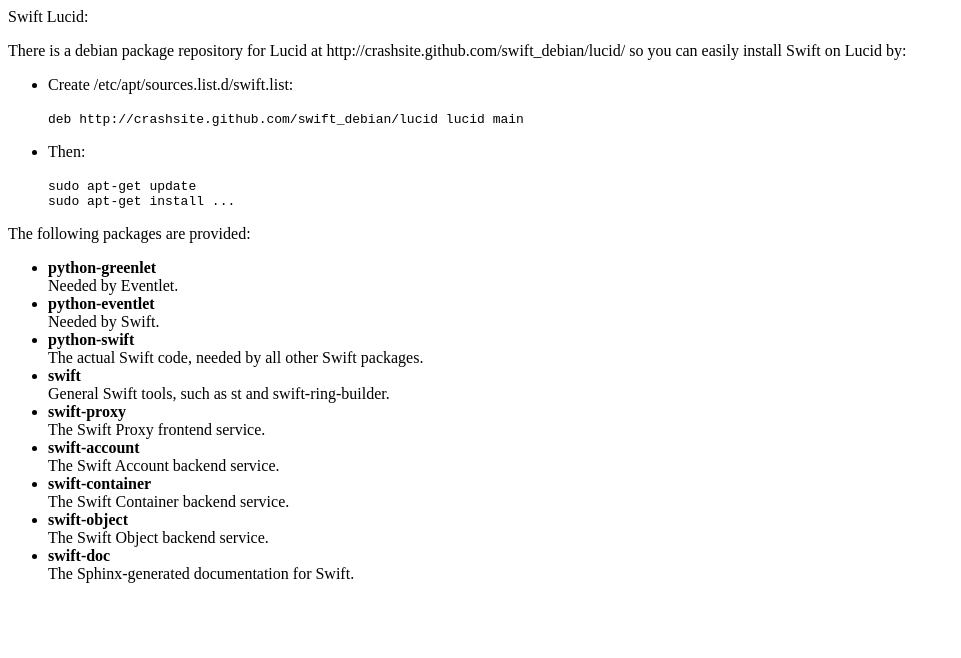
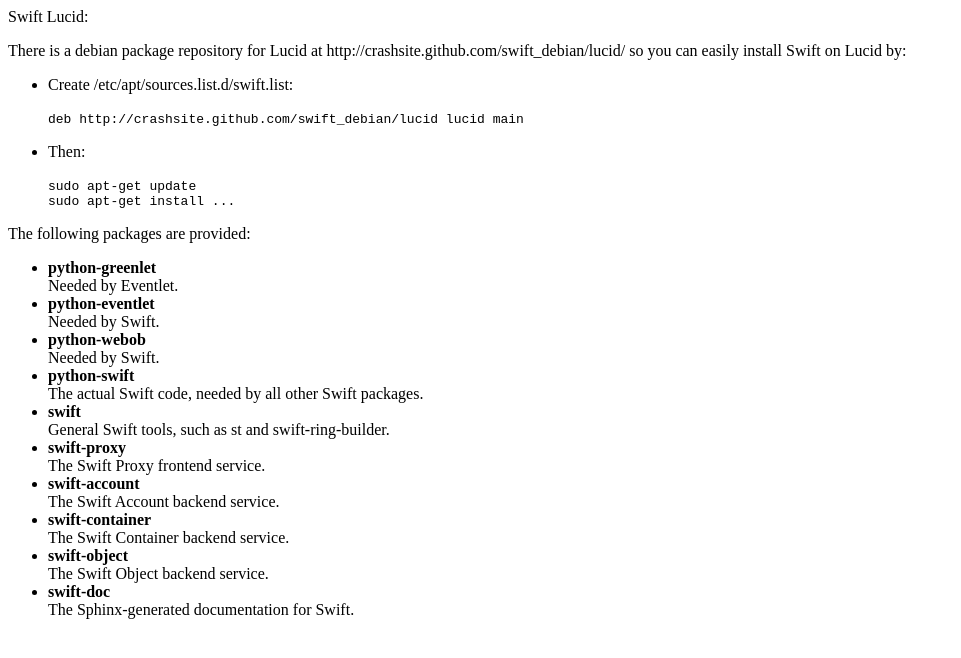
Before and after one commit to letterj/swift_debian, a plain HTML site: page index.html in a window 1280 px wide. Shown: the whole page, without its empty margins (0-961 px from the left). Drawn offline with Linux system fonts and the light colour scheme.

Commit message:
Added python-webob

```diff
--- a/index.html
+++ b/index.html
@@ -20,6 +20,8 @@
                 Needed by Eventlet.</li>
             <li><b>python-eventlet</b><br />
                 Needed by Swift.</li>
+            <li><b>python-webob</b><br />
+                Needed by Swift.</li>
             <li><b>python-swift</b><br />
                 The actual Swift code, needed by all other Swift packages.</li>
             <li><b>swift</b><br />
```
Also changed, not shown: 13 other files.
